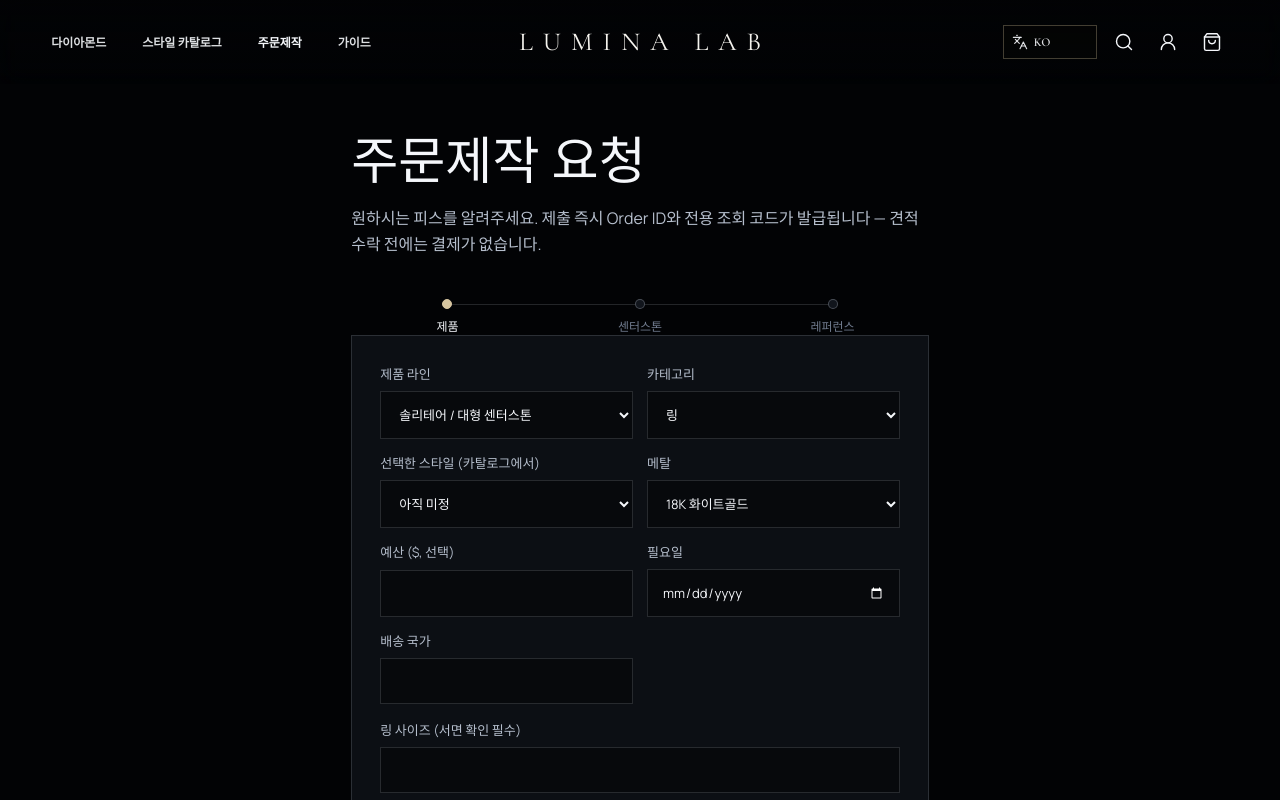
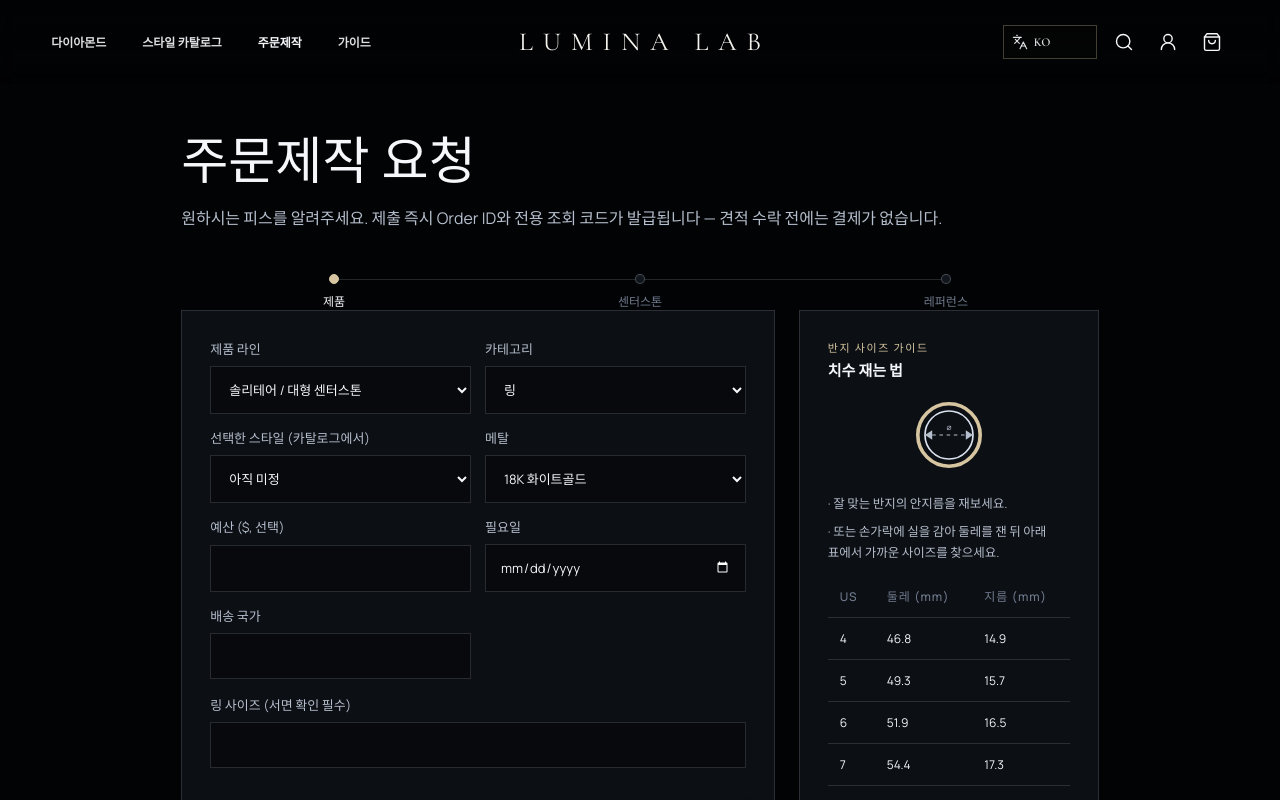
Before and after one commit to kai3n/BeloveD, a React (Vite) app: page /custom/new in a window 1280 px wide. Shown: the top 800 px of the page. Built offline with nearby package versions, Linux system fonts and the light colour scheme.

Commit message:
feat(intake): 링 사이즈 도움말 패널 — 측정 SVG + US/둘레/지름 환산표 (4개 언어)
Co-Authored-By: Claude Fable 5 <noreply@anthropic.com>

```diff
--- /dev/null
+++ b/src/components/RingSizeHelp.jsx
@@ -0,0 +1,53 @@
+// 링 사이즈 도움말 — StoneEduPanel과 동일한 패널 스타일. 측정 그림 + US/둘레/지름 환산표. 표시 전용.
+import { useLocale } from "../i18n.jsx";
+
+// US 사이즈 → 안지름(mm) / 안둘레(mm) — 만국 공통 수치
+const RING_SIZES = [
+  { us: 4, dia: 14.9, circ: 46.8 },
+  { us: 5, dia: 15.7, circ: 49.3 },
+  { us: 6, dia: 16.5, circ: 51.9 },
+  { us: 7, dia: 17.3, circ: 54.4 },
+  { us: 8, dia: 18.2, circ: 57.2 },
+  { us: 9, dia: 19.0, circ: 59.5 },
+  { us: 10, dia: 19.8, circ: 62.3 },
+  { us: 11, dia: 20.7, circ: 65.0 },
+];
+
+// 손가락 단면 + 안지름 캘리퍼 + 반지 밴드
+function MeasureGlyph() {
+  return (
+    <svg viewBox="0 0 120 70" width="100%" height="84" aria-hidden>
+      {/* 반지 밴드 (바깥/안 원) */}
+      <circle cx="60" cy="35" r="26" fill="none" stroke="var(--accent)" strokeWidth="3" />
+      {/* 손가락 단면 */}
+      <circle cx="60" cy="35" r="20" fill="none" stroke="var(--silver)" strokeWidth="1.4" />
+      {/* 안지름 캘리퍼 화살표 */}
+      <line x1="40" y1="35" x2="80" y2="35" stroke="var(--muted)" strokeWidth="1" strokeDasharray="3 3" />
+      <path d="M40 35 l6 -4 v8 z" fill="var(--muted)" />
+      <path d="M80 35 l-6 -4 v8 z" fill="var(--muted)" />
+      <text x="60" y="31" textAnchor="middle" fontSize="7" fill="var(--muted)">⌀</text>
+    </svg>
+  );
+}
+
+export default function RingSizeHelp() {
+  const { p } = useLocale();
+  const t = p.intake.ringHelp;
+  return (
+    <div className="stone-edu-panel panel">
+      <div className="stone-edu-kicker">{t.kicker}</div>
+      <h4>{t.title}</h4>
+      <div className="stone-edu-visual"><MeasureGlyph /></div>
+      <p className="stone-edu-body">· {t.how1}</p>
+      <p className="stone-edu-body" style={{ marginTop: 4 }}>· {t.how2}</p>
+      <table className="data-table" style={{ marginTop: 12, fontSize: 12 }}>
+        <thead><tr><th>{t.colUs}</th><th>{t.colCirc}</th><th>{t.colDia}</th></tr></thead>
+        <tbody>
+          {RING_SIZES.map((r) => (
+            <tr key={r.us}><td>{r.us}</td><td>{r.circ}</td><td>{r.dia}</td></tr>
+          ))}
+        </tbody>
+      </table>
+    </div>
+  );
+}
--- a/src/opsStrings.js
+++ b/src/opsStrings.js
@@ -62,6 +62,7 @@ const en = {
   intake: {
     title: "Custom Order Request", sub: "Tell us what you want to create. An Order ID and a private tracking code are issued on submission — no payment until you accept the quote.",
     wizardSteps: ["Product", "Center stone", "References"], next: "Next", back: "Back",
+    ringHelp: { kicker: "Ring size guide", title: "How to measure", how1: "Measure the inner diameter of a ring that already fits.", how2: "Or wrap a string around your finger, measure the length, and match it to the table.", colUs: "US", colCirc: "Circumference (mm)", colDia: "Diameter (mm)" },
     name: "Name", contact: "Email or phone", productLine: "Product line", category: "Category",
     style: "Selected style (from the catalog)", noStyle: "Not decided yet", budget: "Budget ($, optional)", metal: "Metal",
     ringSize: "Ring size (written confirmation required)", chainStyle: "Chain style", chainLength: "Chain length",
@@ -261,6 +262,7 @@ const ko = {
   intake: {
     title: "주문제작 요청", sub: "원하시는 피스를 알려주세요. 제출 즉시 Order ID와 전용 조회 코드가 발급됩니다 — 견적 수락 전에는 결제가 없습니다.",
     wizardSteps: ["제품", "센터스톤", "레퍼런스"], next: "다음", back: "뒤로",
+    ringHelp: { kicker: "반지 사이즈 가이드", title: "치수 재는 법", how1: "잘 맞는 반지의 안지름을 재보세요.", how2: "또는 손가락에 실을 감아 둘레를 잰 뒤 아래 표에서 가까운 사이즈를 찾으세요.", colUs: "US", colCirc: "둘레 (mm)", colDia: "지름 (mm)" },
     name: "이름", contact: "이메일 또는 연락처", productLine: "제품 라인", category: "카테고리",
     style: "선택한 스타일 (카탈로그에서)", noStyle: "아직 미정", budget: "예산 ($, 선택)", metal: "메탈",
     ringSize: "링 사이즈 (서면 확인 필수)", chainStyle: "체인 스타일", chainLength: "체인 길이",
@@ -460,6 +462,7 @@ const zh = {
   intake: {
     title: "定制订单申请", sub: "告诉我们您想打造的作品。提交后立即生成 Order ID 与专属查询码 — 接受报价前无需付款。",
     wizardSteps: ["产品", "主石", "参考图"], next: "下一步", back: "上一步",
+    ringHelp: { kicker: "戒指尺寸指南", title: "如何测量", how1: "测量一枚已经合适的戒指的内径。", how2: "或用细绳绕手指一圈，量出长度后对照下表。", colUs: "US", colCirc: "周长 (mm)", colDia: "内径 (mm)" },
     name: "姓名", contact: "邮箱或电话", productLine: "产品线", category: "类别",
     style: "已选款式（来自目录）", noStyle: "尚未决定", budget: "预算（$，可选）", metal: "金属",
     ringSize: "戒指尺寸（需书面确认）", chainStyle: "链条款式", chainLength: "链长",
@@ -659,6 +662,7 @@ const es = {
   intake: {
     title: "Solicitud de Pedido a Medida", sub: "Cuéntanos qué quieres crear. Al enviar se emiten un Order ID y un código privado de seguimiento — sin pago hasta aceptar la cotización.",
     wizardSteps: ["Producto", "Piedra central", "Referencias"], next: "Siguiente", back: "Atrás",
+    ringHelp: { kicker: "Guía de talla de anillo", title: "Cómo medir", how1: "Mide el diámetro interior de un anillo que ya te quede bien.", how2: "O enrolla un hilo alrededor del dedo, mide su longitud y búscala en la tabla.", colUs: "US", colCirc: "Circunferencia (mm)", colDia: "Diámetro (mm)" },
     name: "Nombre", contact: "Correo o teléfono", productLine: "Línea de producto", category: "Categoría",
     style: "Estilo elegido (del catálogo)", noStyle: "Aún sin decidir", budget: "Presupuesto ($, opcional)", metal: "Metal",
     ringSize: "Talla de anillo (confirmación escrita requerida)", chainStyle: "Estilo de cadena", chainLength: "Largo de cadena",
--- a/src/pages/IntakeForm.jsx
+++ b/src/pages/IntakeForm.jsx
@@ -8,6 +8,7 @@ import { pickI18n, useLocale } from "../i18n.jsx";
 import { MediaPicker } from "../components/ui.jsx";
 import PinAnnotator from "../components/PinAnnotator.jsx";
 import StoneEduPanel from "../components/StoneEducation.jsx";
+import RingSizeHelp from "../components/RingSizeHelp.jsx";
 
 export default function IntakeForm() {
   useDBVersion();
@@ -96,10 +97,12 @@ export default function IntakeForm() {
   const solitaire = form.productLine === "solitaire";
   const bigStone = solitaire && Number(form.stonePrefs.carat) >= 2;
 
-  const showEdu = solitaire && step === 1; // 센터스톤 단계에서만 교육 사이드패널
+  const showEdu = solitaire && step === 1; // 센터스톤 단계: 교육 사이드패널
+  const showRingHelp = cat === "ring" && step === 0; // 제품 단계 + 링: 사이즈 도움말
+  const sidePanel = showEdu ? "stone" : showRingHelp ? "ring" : null;
 
   return (
-    <div className="page page-narrow" style={{ maxWidth: showEdu ? 1020 : 680 }}>
+    <div className="page page-narrow" style={{ maxWidth: sidePanel ? 1020 : 680 }}>
       <h1 className="page-title">{t.title}</h1>
       <p className="page-sub">{t.sub}</p>
 
@@ -109,7 +112,7 @@ export default function IntakeForm() {
         ))}
       </ol>
 
-      <div className={`intake-layout ${showEdu ? "has-edu" : ""}`}>
+      <div className={`intake-layout ${sidePanel ? "has-edu" : ""}`}>
       <form className="panel form-stack" onSubmit={submit}>
 
         {/* ── Step 1: 제품 ── */}
@@ -138,7 +141,10 @@ export default function IntakeForm() {
               <label className="field"><span>{t.country}</span><input value={form.country} onChange={(e) => setF({ country: e.target.value })} required /></label>
             </div>
             {cat === "ring" && (
-              <label className="field"><span>{t.ringSize}</span><input value={form.conditional.ringSize || ""} onChange={(e) => setC({ ringSize: e.target.value })} required /></label>
+              <>
+                <label className="field"><span>{t.ringSize}</span><input value={form.conditional.ringSize || ""} onChange={(e) => setC({ ringSize: e.target.value })} required /></label>
+                <div className="stone-edu-inline"><RingSizeHelp /></div>
+              </>
             )}
             {cat === "necklace" && (
               <div className="filter-grid" style={{ gridTemplateColumns: "1fr 1fr 1fr" }}>
@@ -249,10 +255,13 @@ export default function IntakeForm() {
             : <button className="button primary" type="submit" disabled={!form.termsAccepted}>{t.submit}</button>}
         </div>
       </form>
-      {showEdu && (
+      {sidePanel === "stone" && (
         <aside className="stone-edu-aside">
           <StoneEduPanel field={eduField} prefs={form.stonePrefs} />
         </aside>
+      )}
+      {sidePanel === "ring" && (
+        <aside className="stone-edu-aside"><RingSizeHelp /></aside>
       )}
       </div>
       <p style={{ marginTop: 16 }}><Link className="text-link" to="/styles">{p.styleCat.title} →</Link></p>
```
